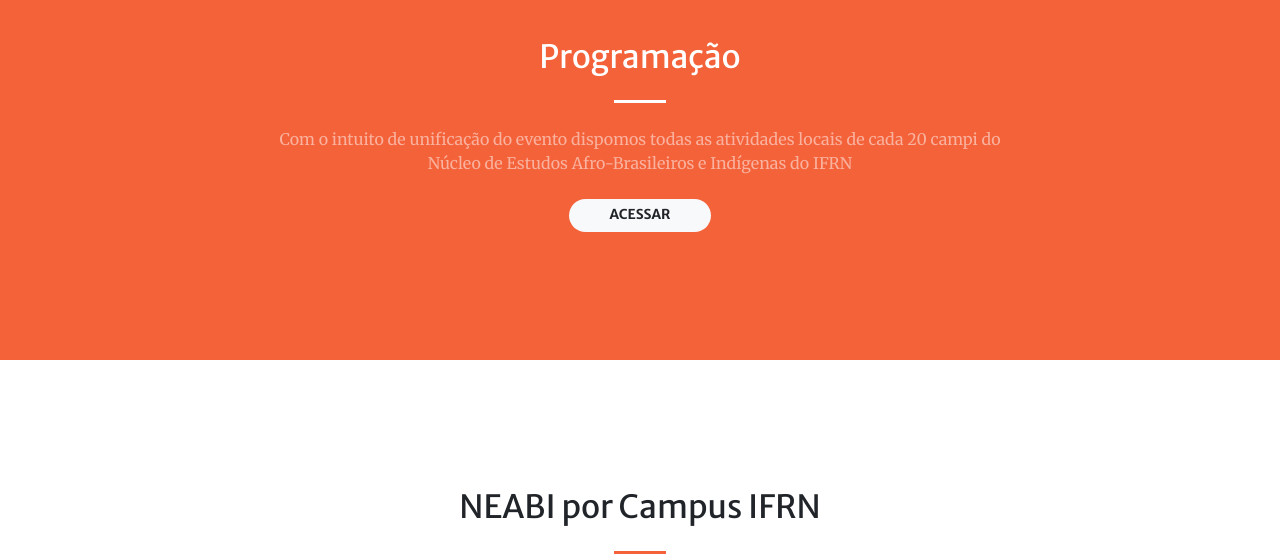
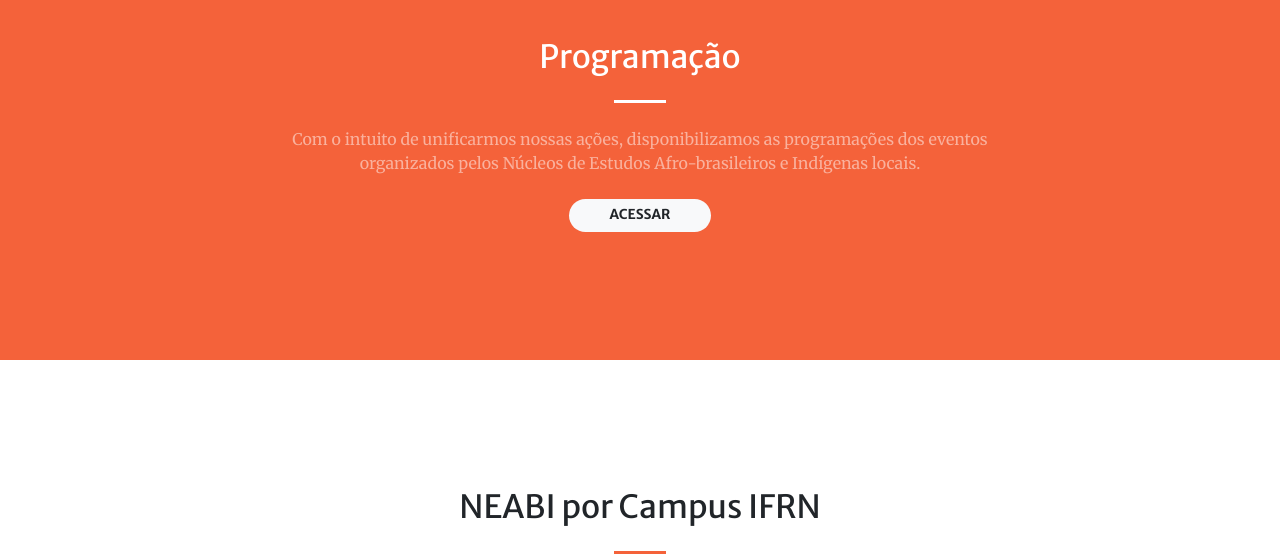
Before and after one commit to Dougmns12/Novembro-Negro---NEABI-IFRN, a plain HTML site: page index.html in a window 1280 px wide. Shown: the part 1540-2100 px from the top of the page. Drawn offline with nearby package versions, Linux system fonts and the light colour scheme.

Commit message:
Parte I concluida

```diff
--- a/index.html
+++ b/index.html
@@ -78,7 +78,7 @@
                     <div class="col-lg-8 text-center">
                         <h2 class="text-white mt-0">Programação</h2>
                         <hr class="divider light my-4" />
-                        <p class="text-white-50 mb-4">Com o intuito de unificação do evento dispomos todas as atividades locais de cada 20 campi do  Núcleo de Estudos Afro-Brasileiros e Indígenas do IFRN</p>
+                        <p class="text-white-50 mb-4">Com o intuito de unificarmos nossas ações, disponibilizamos as programações dos eventos organizados pelos Núcleos de Estudos Afro-brasileiros e Indígenas locais.</p>
                         <a class="btn btn-light btn-xl js-scroll-trigger" href="#programacao">Acessar</a>
                     </div>
                 </div>
```
